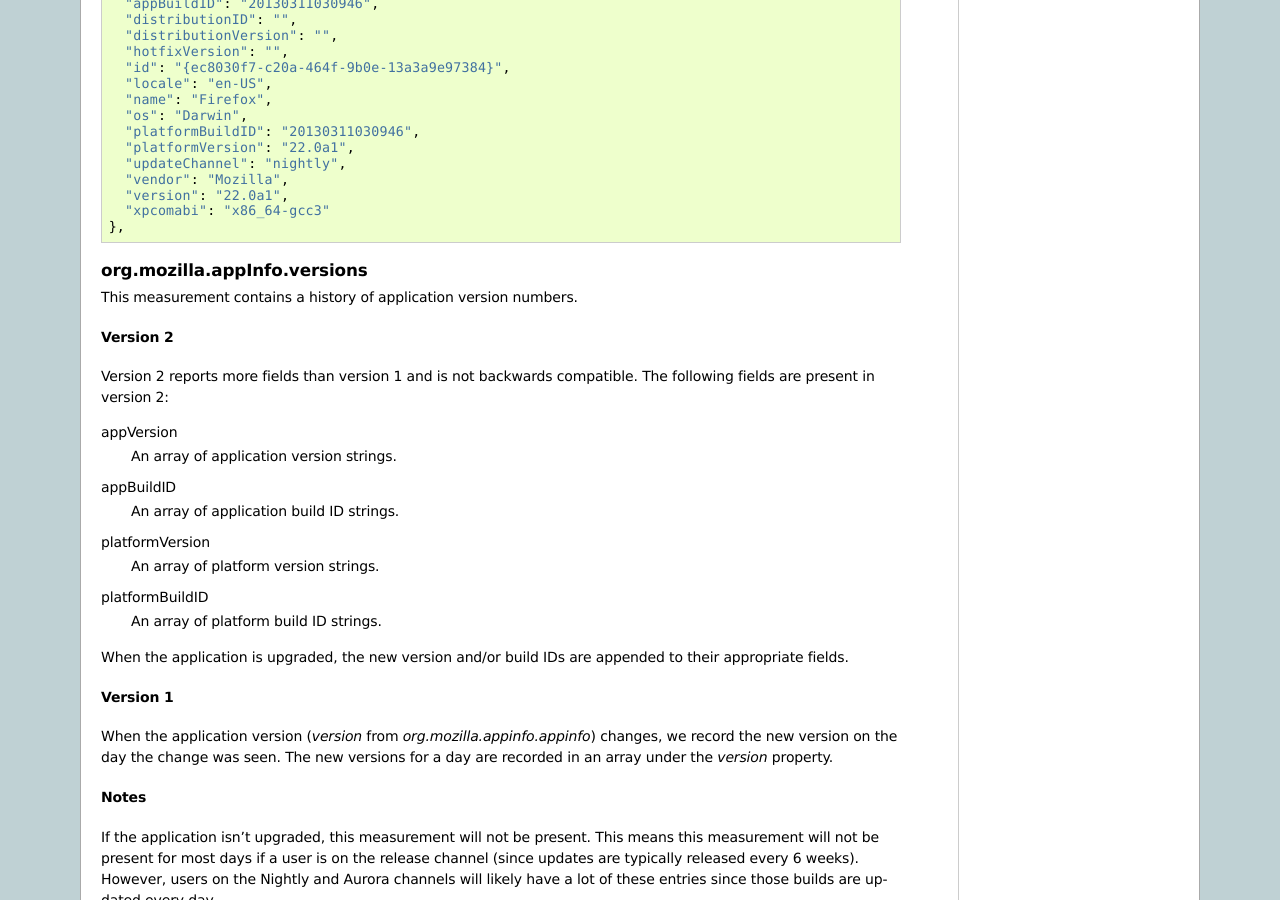
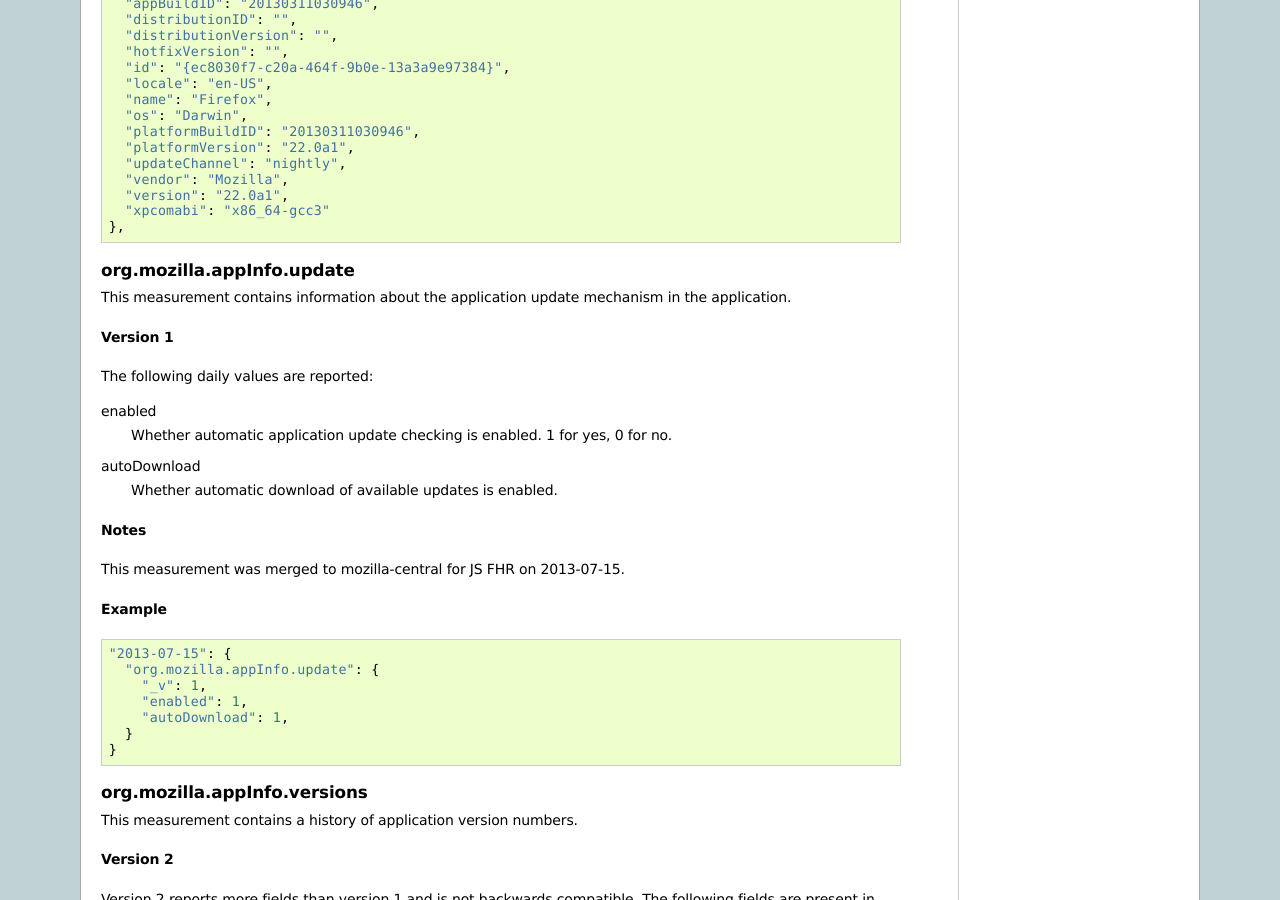
Before and after one commit to mozilla-services/docs, a Sphinx documentation site: the page built from source/healthreport/index.rst, in a window 1280 px wide and 900 px high, scrolled down 11075 px. Built offline with Sphinx 7.4.7, drawn with Linux system fonts in a browser that asks for light colours; the version number could not be read and is left out; some of the changed text lies outside the part shown.

Commit message:
Document FHR app update measurement

```diff
--- a/source/healthreport/index.rst
+++ b/source/healthreport/index.rst
@@ -705,6 +705,41 @@ This example comes from an official OS X Nightly build::
       "xpcomabi": "x86_64-gcc3"
     },
 
+org.mozilla.appInfo.update
+--------------------------
+
+This measurement contains information about the application update mechanism
+in the application.
+
+Version 1
+^^^^^^^^^
+
+The following daily values are reported:
+
+enabled
+    Whether automatic application update checking is enabled. 1 for yes,
+    0 for no.
+autoDownload
+    Whether automatic download of available updates is enabled.
+
+Notes
+^^^^^
+
+This measurement was merged to mozilla-central for JS FHR on 2013-07-15.
+
+Example
+^^^^^^^
+
+::
+
+    "2013-07-15": {
+      "org.mozilla.appInfo.update": {
+        "_v": 1,
+        "enabled": 1,
+        "autoDownload": 1,
+      }
+    }
+
 org.mozilla.appInfo.versions
 ----------------------------
 
```
